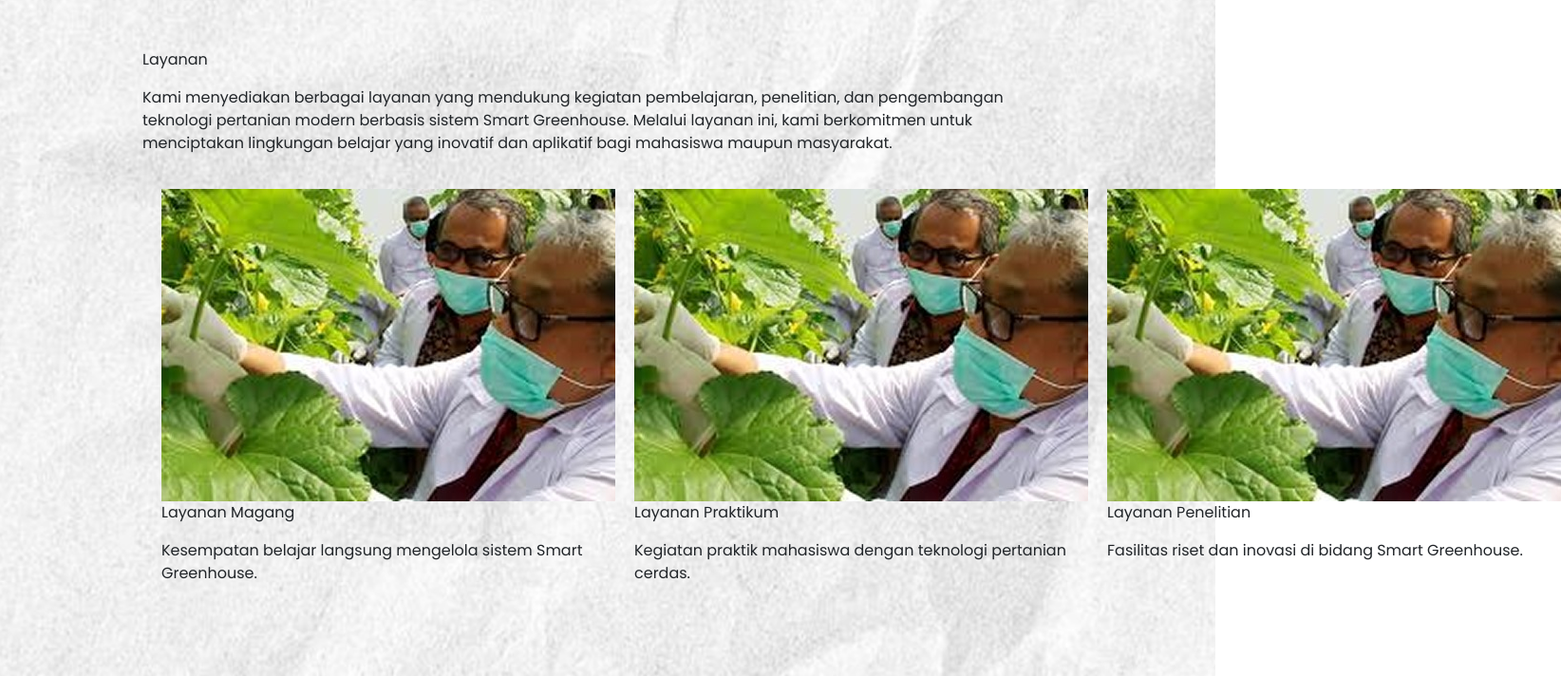
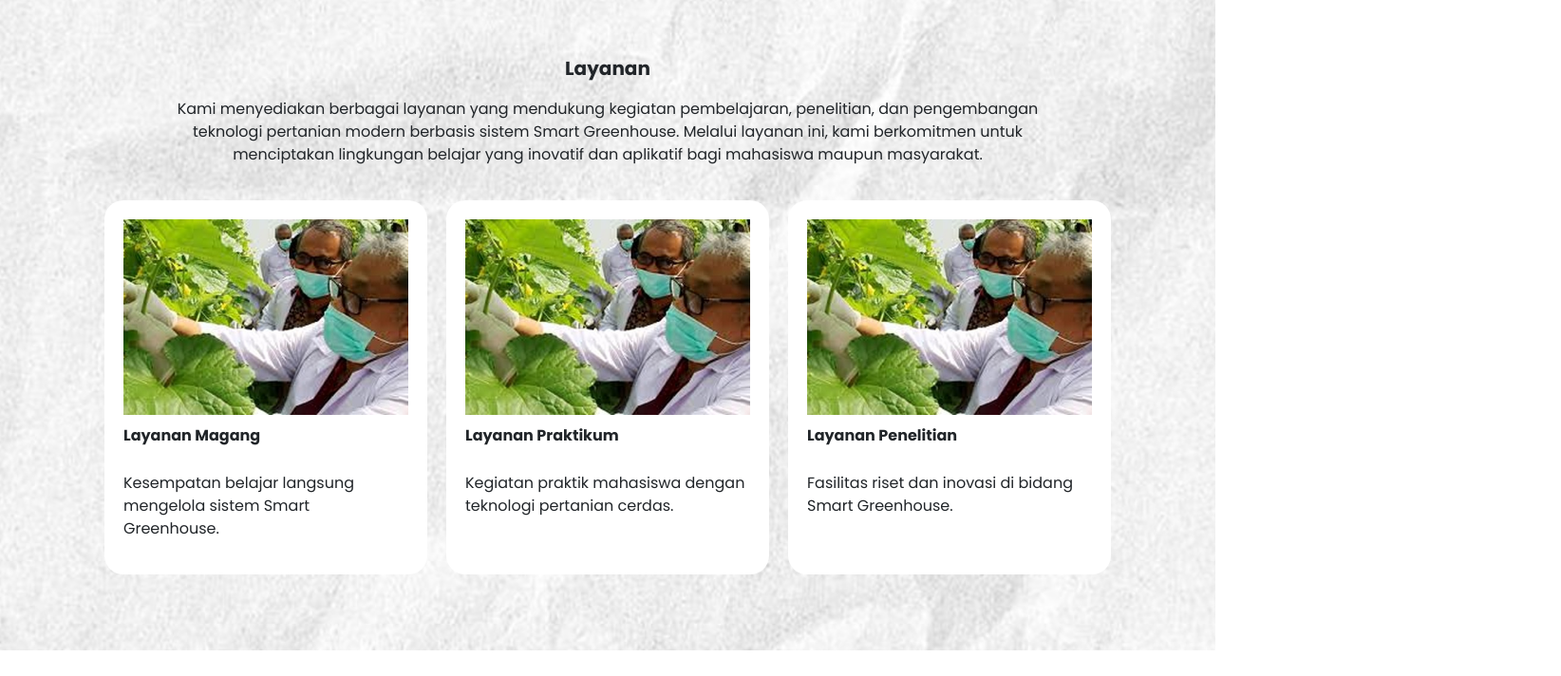
Before and after one commit to dielascode/sghweb, a plain HTML site: page index.html in a window 1280 px wide. Shown: the part 1110-1822 px from the top of the page at 95% size, 1644 px wide, since content can reach past the window. After the commit the page ends 1795 px from the top, so only its background shows below. Drawn offline with nearby package versions, Linux system fonts and the light colour scheme.

Commit message:
Main Page Layanan section(s)

```diff
--- a/components/pages/main.html
+++ b/components/pages/main.html
@@ -33,7 +33,7 @@
 </section>
 <section class="layanan-beranda">
     <div class="desc-layanan-beranda">
-        <p class="subtag">Layanan</p>
+        <p class="sub-tag">Layanan</p>
         <p>Kami menyediakan berbagai layanan yang mendukung kegiatan pembelajaran, penelitian, dan pengembangan
             teknologi pertanian modern berbasis sistem Smart Greenhouse. Melalui layanan ini, kami berkomitmen untuk
             menciptakan lingkungan belajar yang inovatif dan aplikatif bagi mahasiswa maupun masyarakat.</p>
@@ -41,17 +41,17 @@
     <div class="grid-layanan-beranda">
         <div class="layanan-child">
             <img src="/images/image-1.jpg" alt="" srcset="">
-            <p class="">Layanan Magang</p>
+            <p class="judul-layanan-child">Layanan Magang</p>
             <p>Kesempatan belajar langsung mengelola sistem Smart Greenhouse.</p>
         </div>
         <div class="layanan-child">
             <img src="/images/image-1.jpg" alt="" srcset="">
-            <p class="">Layanan Praktikum</p>
+            <p class="judul-layanan-child">Layanan Praktikum</p>
             <p>Kegiatan praktik mahasiswa dengan teknologi pertanian cerdas.</p>
         </div>
         <div class="layanan-child">
             <img src="/images/image-1.jpg" alt="" srcset="">
-            <p class="">Layanan Penelitian</p>
+            <p class="judul-layanan-child">Layanan Penelitian</p>
             <p>Fasilitas riset dan inovasi di bidang Smart Greenhouse.</p>
         </div>
     </div>
--- a/style/mainStyles.css
+++ b/style/mainStyles.css
@@ -16,7 +16,8 @@
     color: white;
 }
 .sub-tag{
-    font-weight: 600;
+    font-weight: 700;
+    font-size: 20px;
 }
 
 .container-beranda .judul{
@@ -61,12 +62,28 @@
     background-position: center;
     padding: 60px 150px;
 }
+.desc-layanan-beranda{
+    text-align: center;
+}
 .grid-layanan-beranda {
     display: grid;
     grid-template-columns: repeat(3, 1fr);
     gap: 20px;
     padding: 20px;
+    /* align-items: center; */
+    justify-content: center;
 }
 .layanan-child{
-
+    background-color: white;
+    border-radius: 20px;
+    padding: 20px;
+    display: flex;
+    flex-direction: column;
+    gap: 10px;
 }
+.judul-layanan-child{
+    font-weight: 700;
+}
+.layanan-child img{
+    width: 300px;
+}
```
Also changed, not shown: tentang Kami.html (deleted, +0 -13 lines).
